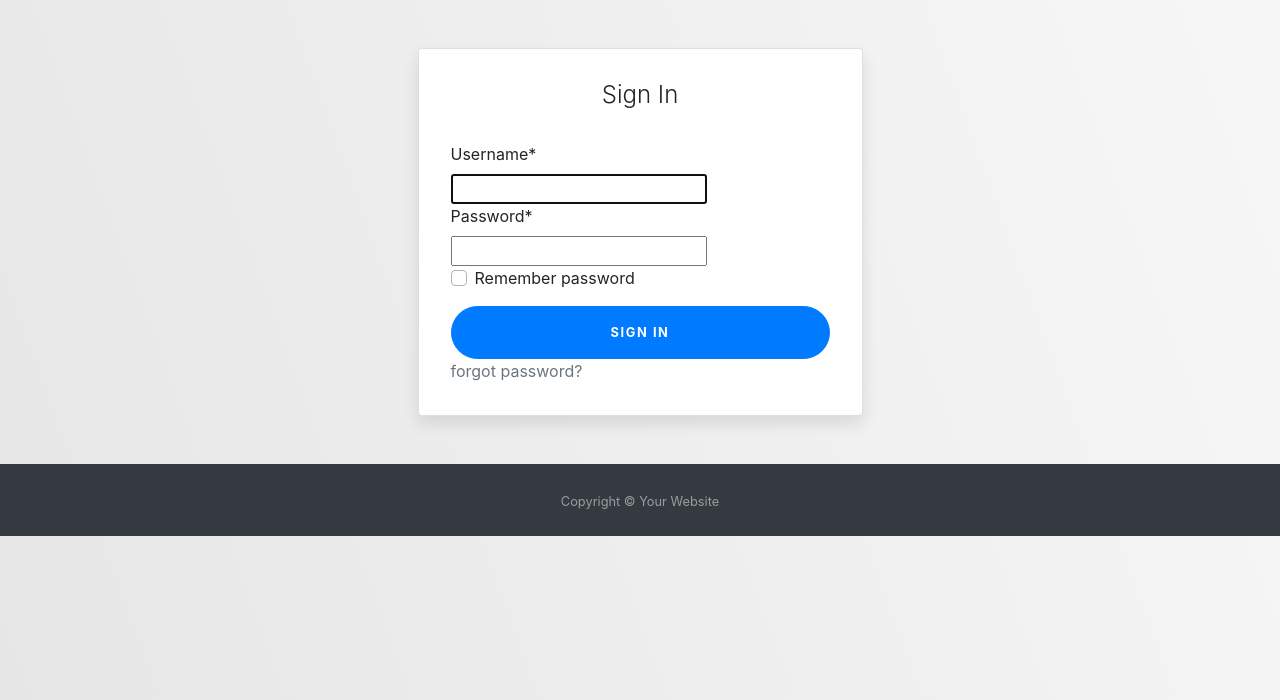
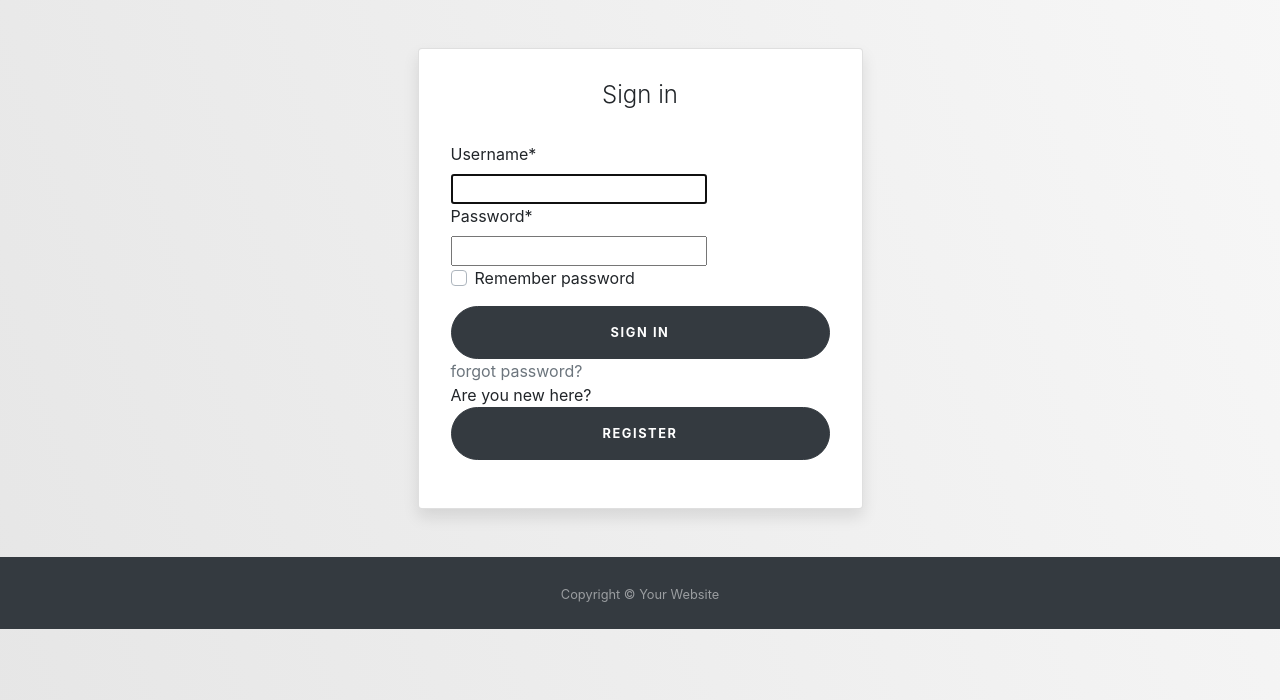
Before and after one commit to B-Saidy/E-store, a Django app: page /accounts/login/ in a window 1280 px wide. Shown: the part 56-756 px from the top of the page. Run offline with Django 3.2, Linux system fonts and the light colour scheme; some libraries are stand-ins or nearby versions.

Commit message:
new updates

```diff
--- a/mystore/settings.py
+++ b/mystore/settings.py
@@ -175,7 +175,7 @@ AWS_DEFAULT_ACL = None
 
 DEFAULT_FILE_STORAGE = 'mystore.custom_storage.MediaStorage'
 
-AWS_S3_REGION_NAME = 'us-east-2' #change to your region
+AWS_S3_REGION_NAME = 'us-east-2'
 AWS_S3_SIGNATURE_VERSION = 's3v4'
 
 CORS_ORIGIN_ALLOW_ALL=True
--- a/mystore/static/css/style.css
+++ b/mystore/static/css/style.css
@@ -348,3 +348,8 @@ transform: scale(1.5);
     position: relative;
     bottom: 0px;
 }
+
+.card-signin {
+    width: auto;
+    margin-bottom: 10px;
+}
--- a/templates/account/login.html
+++ b/templates/account/login.html
@@ -7,7 +7,7 @@
       <div class="col-sm-9 col-md-7 col-lg-5 mx-auto">
         <div class="card card-signin my-5">
           <div class="card-body">
-            <h5 class="card-title text-center">Sign In</h5>
+            <h5 class="card-title text-center">Sign in</h5>
             <form class="form-signin" method='post'>
                {% csrf_token %}
               <div>
@@ -18,8 +18,9 @@
                 <input type="checkbox" class="custom-control-input" id="customCheck1">
                 <label class="custom-control-label" for="customCheck1">Remember password</label>
               </div>
-              <button class="btn btn-lg btn-primary btn-block text-uppercase" type="submit">Sign in</button>
+              <button class="btn btn-lg btn-dark btn-block text-uppercase" type="submit">Sign in</button>
               <a href="{% url 'password_reset' %}" class = 'text-muted'>forgot password?</a>
+              <p>Are you new here?  <a class="btn btn-lg btn-dark btn-block text-uppercase" href=" {% url 'register'%} ">Register</a> </p>
             </form>
           </div>
         </div>
--- a/templates/account/register.html
+++ b/templates/account/register.html
@@ -15,12 +15,12 @@
                   <div>
                     {{form|crispy}}
                   </div>
-                  <button class="btn btn-lg btn-primary btn-block text-uppercase" type="submit">Register</button>
-                  <a class="d-block text-center mt-2 small" href="#">Sign In</a>
+                  <button class="btn btn-lg btn-dark btn-block text-uppercase" type="submit">Register</button>
+                  <p>Already been here? <a class="btn btn-lg btn-dark btn-block text-uppercase" href=" {% url 'login'%} ">Sign in</a></p>
                 </form>
               </div>
             </div>
           </div>
         </div>
-      </div>
+  </div>
 {% endblock content %}
```
